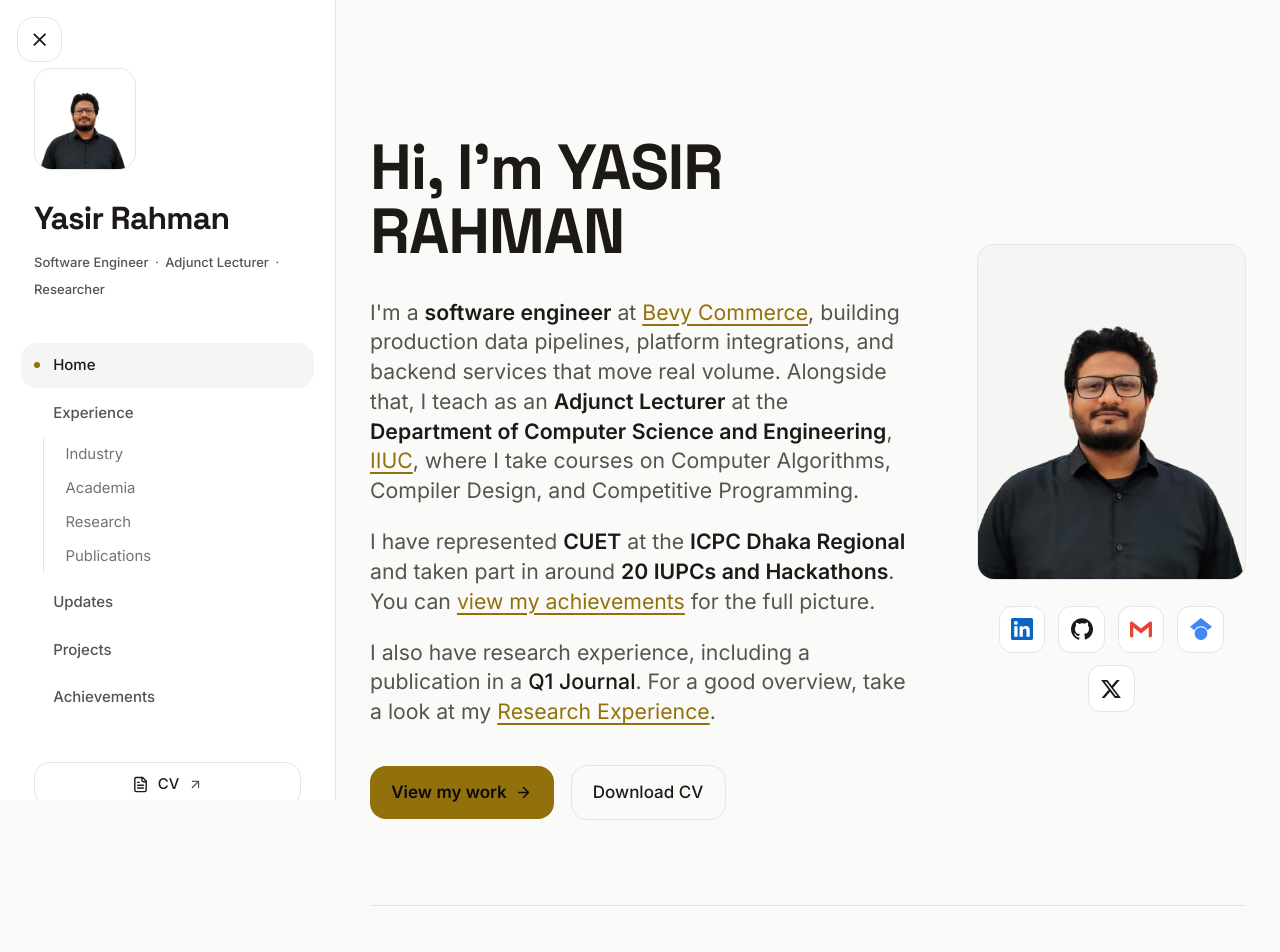
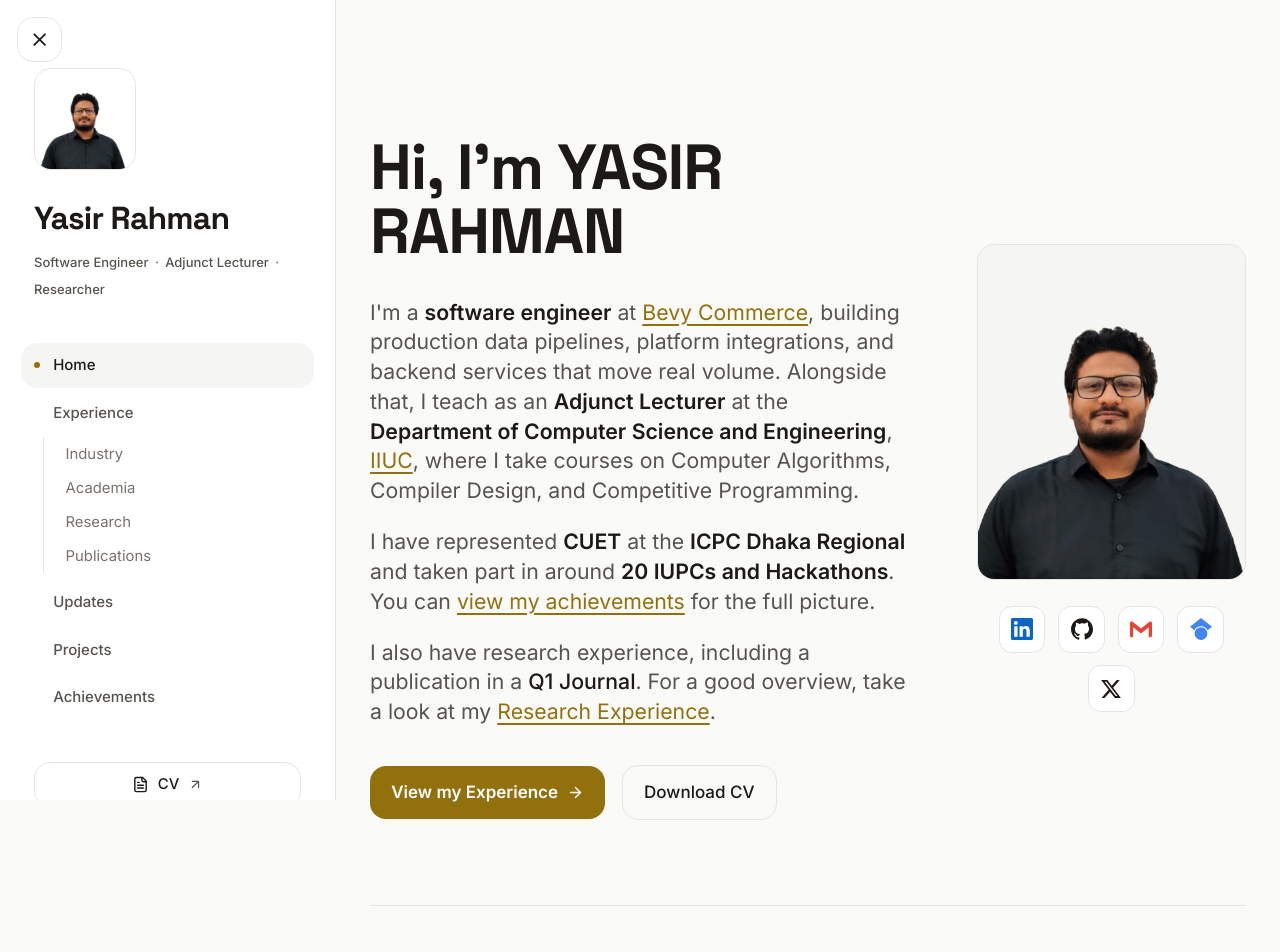
Before and after one commit to ChyYasir/my-portfolio, a Next.js app: page / in a window 1280 px wide. Shown: the top 952 px of the page. Built offline with nearby package versions, Linux system fonts and the light colour scheme.

Commit message:
Update Hero component link to direct to Experience section and modify button text for clarity

```diff
--- a/src/components/sections/Hero.js
+++ b/src/components/sections/Hero.js
@@ -100,10 +100,10 @@ export default function Hero() {
             className="mt-9 flex flex-wrap items-center gap-4"
           >
             <Link
-              href="/projects"
-              className="inline-flex items-center gap-2 px-5 py-3 rounded-lg bg-accent text-on-accent font-semibold hover:bg-accent-hover transition-colors"
+              href="/experience"
+              className="inline-flex items-center gap-2 px-5 py-3 rounded-lg bg-accent text-white dark:text-black font-semibold hover:bg-accent-hover transition-colors"
             >
-              View my work
+              View my Experience
               <ArrowRight className="w-4 h-4" />
             </Link>
             <a
```
